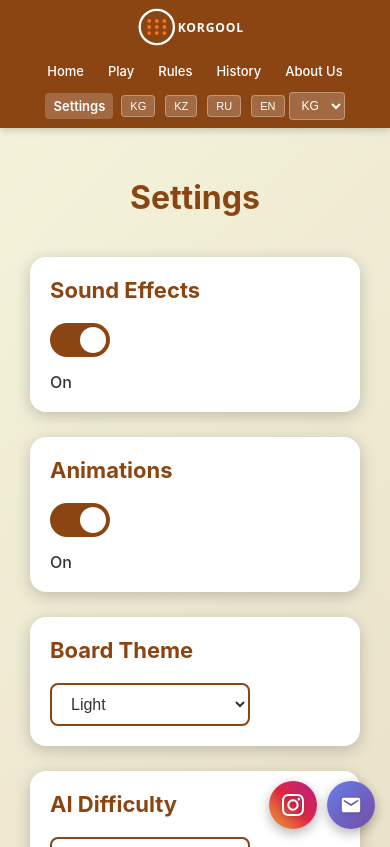
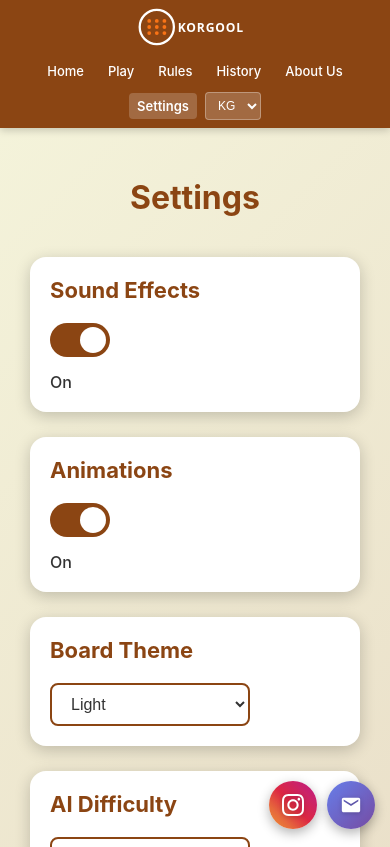
Before and after one commit to hostingbts/toguz-korgool, a React (Create React App) app in the folder client/: page /settings in a window 390 px wide. Shown: the top 847 px of the page. Built offline with nearby package versions, Linux system fonts and the light colour scheme; no server answers.

Commit message:
Ensure language buttons are completely hidden when dropdown is visible

```diff
--- a/client/src/components/Header.css
+++ b/client/src/components/Header.css
@@ -155,17 +155,19 @@
 
   .language-selector {
     margin-left: 0;
-    gap: 6px;
+    gap: 0;
   }
 
   .language-buttons {
-    display: none;
+    display: none !important;
   }
 
   .language-dropdown {
-    display: block;
+    display: block !important;
     padding: 6px 10px;
     font-size: 13px;
+    width: 100%;
+    max-width: 80px;
   }
 
   .language-btn {
@@ -199,17 +201,19 @@
   }
 
   .language-selector {
-    gap: 4px;
+    gap: 0;
   }
 
   .language-buttons {
-    display: none;
+    display: none !important;
   }
 
   .language-dropdown {
-    display: block;
+    display: block !important;
     padding: 5px 8px;
     font-size: 12px;
+    width: 100%;
+    max-width: 70px;
   }
 
   .language-btn {
```
Also changed, not shown: 6 other files (tests, documents, lock files or other folders).
